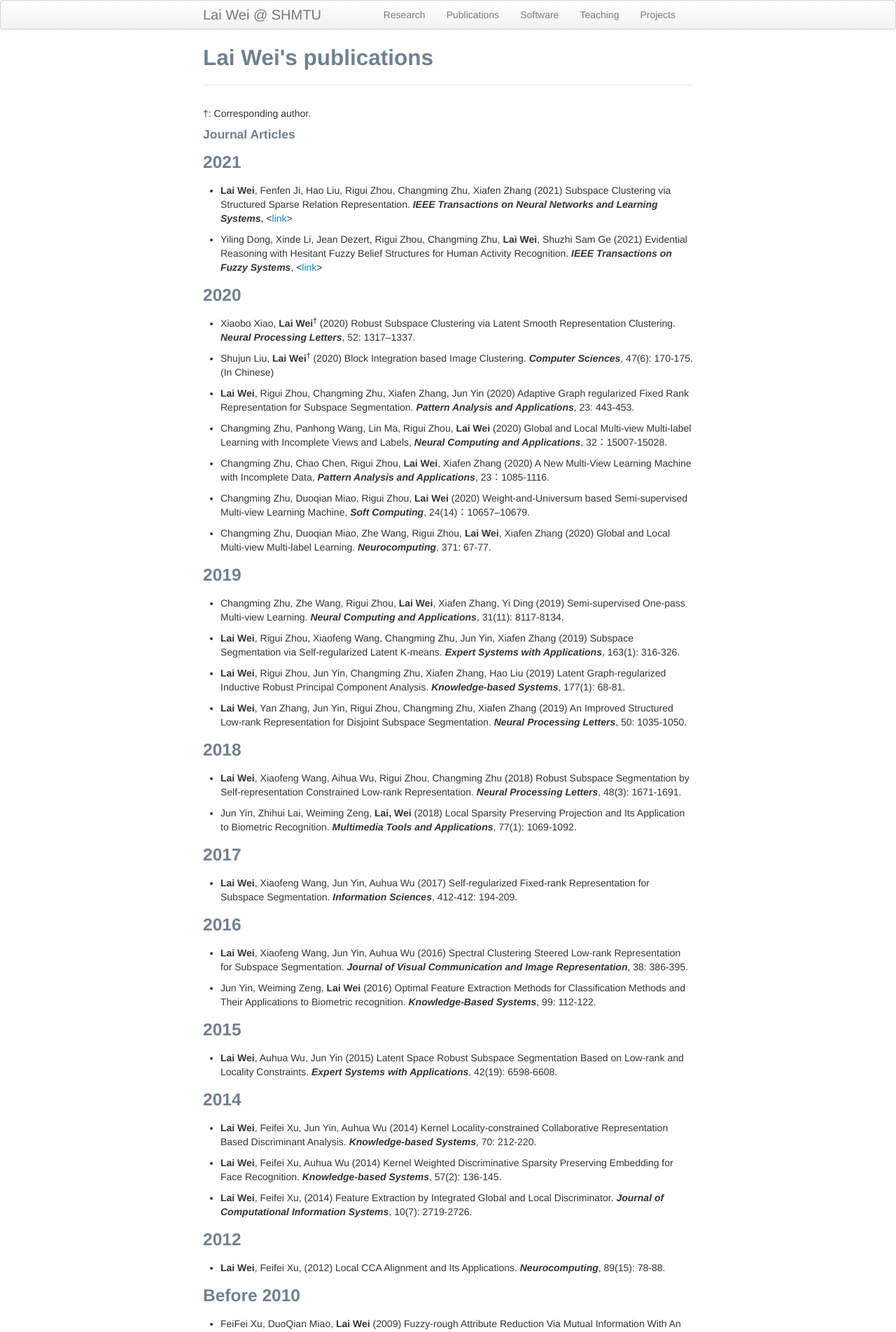
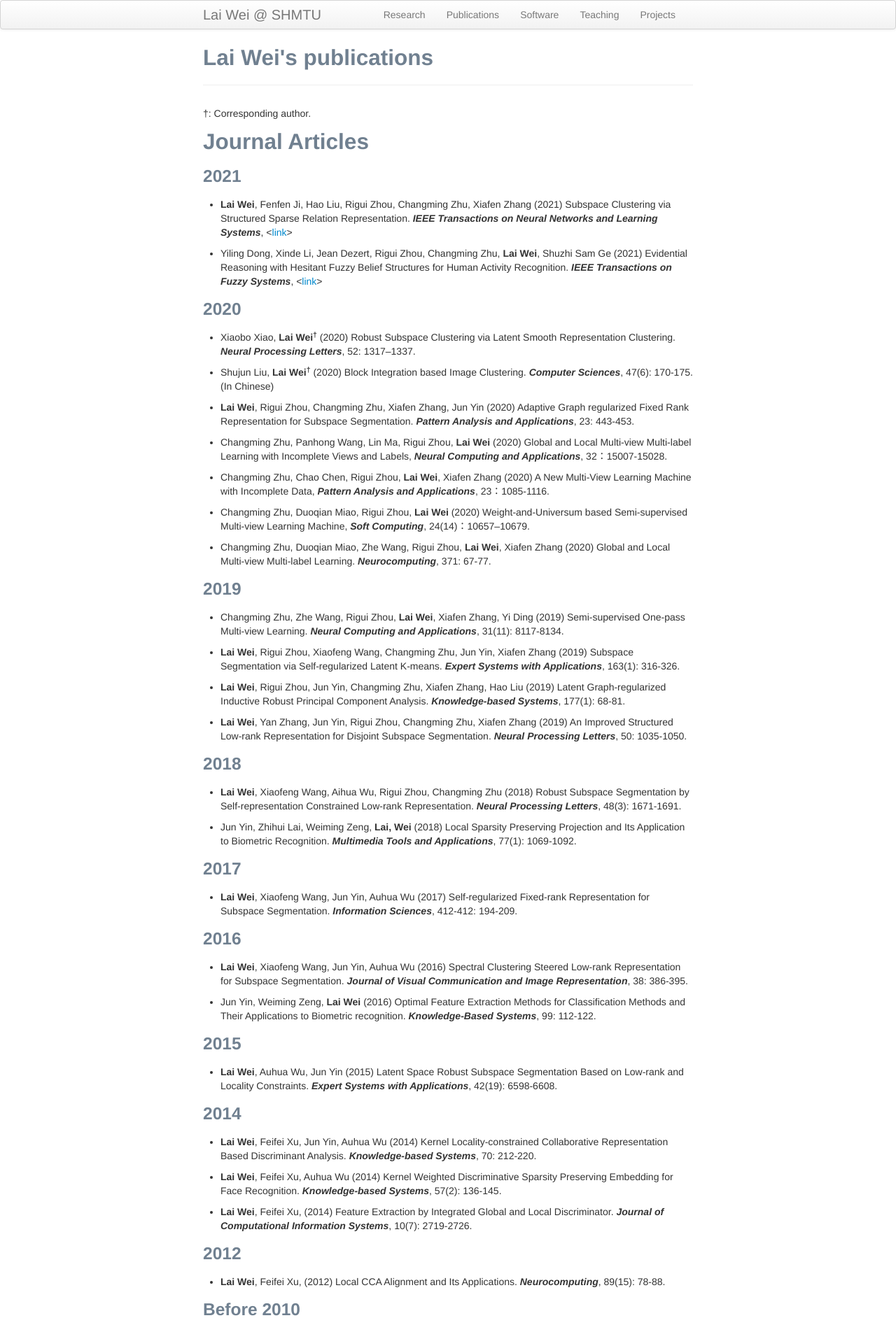
Before and after one commit to weilyshmtu/weilyshmtu.github.io, a Jekyll site: the page built from pages/pubs.md, in a window 1280 px wide. Shown: the top 1904 px of the page at 70% size. Built offline with Jekyll 4.4.1, drawn with Linux system fonts in a browser that asks for light colours.

Commit message:
Update pubs.md

```diff
--- a/pages/pubs.md
+++ b/pages/pubs.md
@@ -6,7 +6,7 @@ title: Lai Wei's publications
 
 &dagger;: Corresponding author.
 
-#### Journal Articles
+## Journal Articles
 ### 2021
 <ul> <li> <b>Lai Wei</b>, Fenfen Ji, Hao Liu, Rigui Zhou, Changming Zhu, Xiafen Zhang (2021) Subspace Clustering via Structured Sparse Relation Representation. <i><b>IEEE Transactions on Neural Networks and Learning Systems</b></i>, <<a href="https://doi.org/10.1109/TNNLS.2021.3059511">link</a>></li></ul>
 
@@ -80,7 +80,7 @@ title: Lai Wei's publications
 
 <ul> <li> <b>Lai Wei</b>, Duoqian Miao, Feifei Xu, Fuchun Xia (2006) Researches on A Covering Rough Fuzzy Set Model. <i><b>Journal of Computer Research and Development</b></i>, 43(10): 1719-1723. (In Chinese)</li></ul>
 
-#### Conference Papers
+## Conference Papers
 
 <ul> <li> <b>Lai Wei</b>, Hao Liu (2019) Robust subspace segmentation via sparse relation representation,<i><b>The 2nd Chinese Conference on Pattern Recognition and Computer Vision (PRCV’19)</b></i>, 2019.11.8-2019.11.11.</li></ul>
 
```
